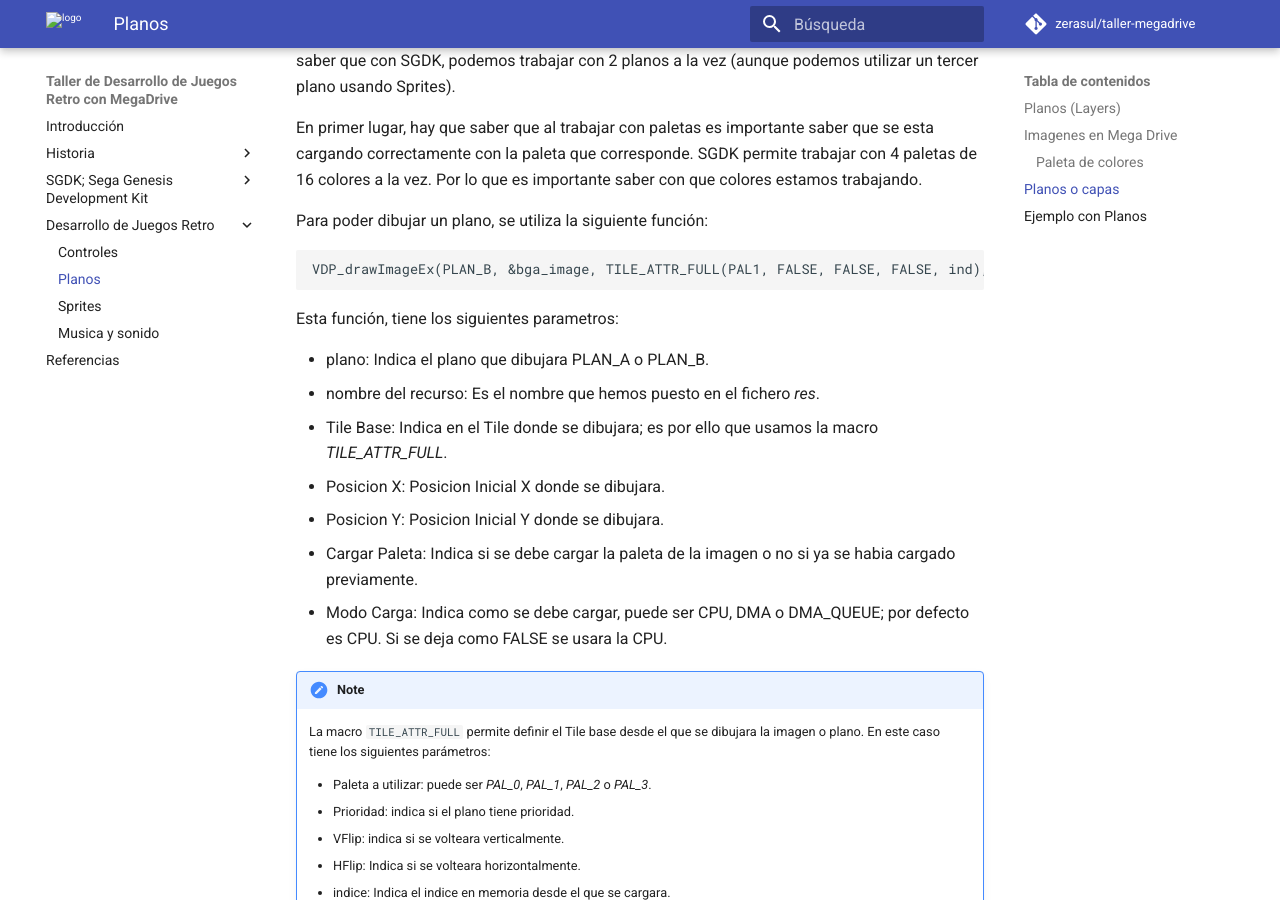
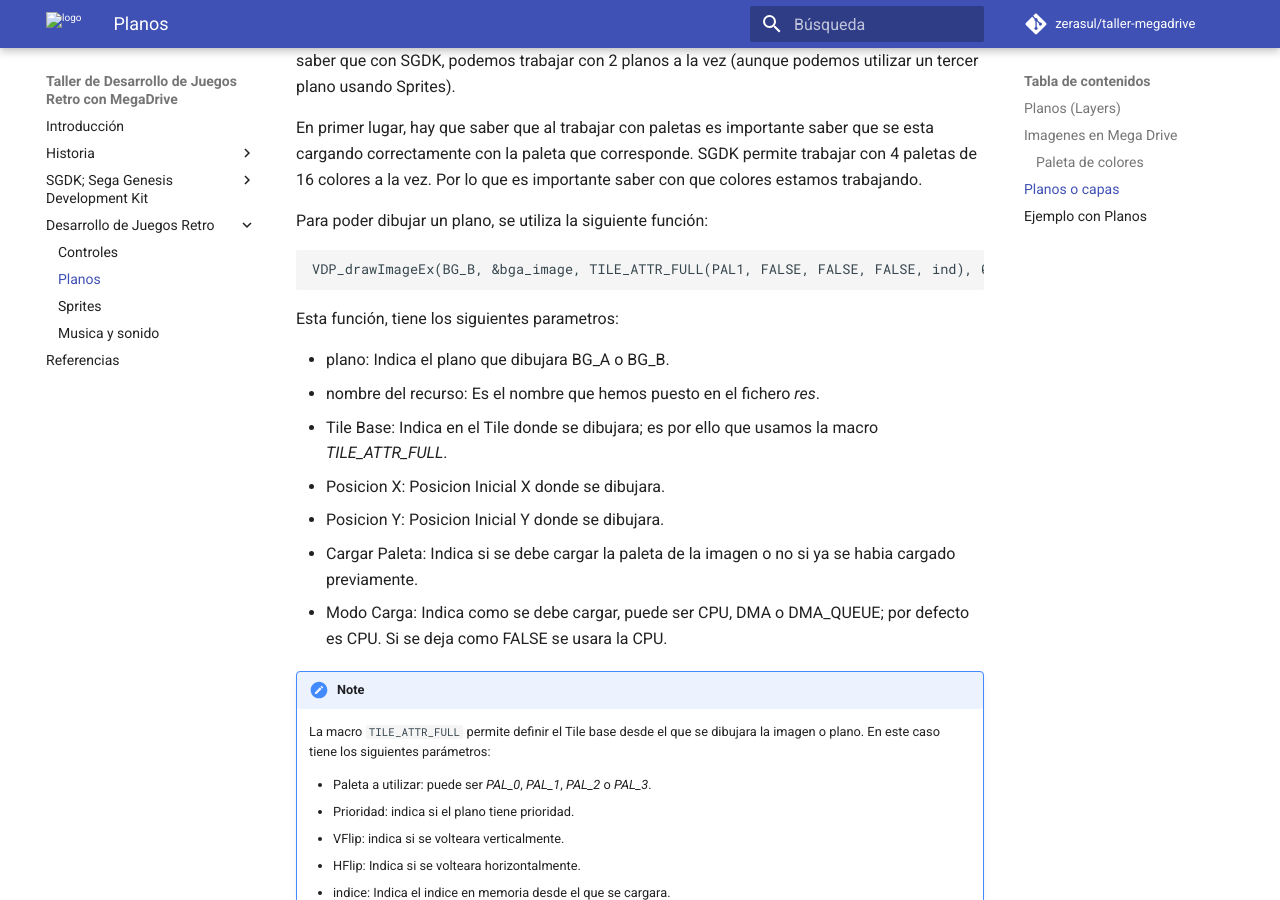
Before and after one commit to zerasul/taller-megadrive, an MkDocs documentation site: the page built from docs/devretro/planes.md, in a window 1280 px wide and 900 px high, scrolled down 1794 px. Built offline with MkDocs 1.6.1 and Material for MkDocs 9.7.7, drawn with Linux system fonts in a browser that asks for light colours; comment, search, counter and statistics services are not loaded.

Commit message:
arreglando errores typo

````diff
--- a/docs/devretro/planes.md
+++ b/docs/devretro/planes.md
@@ -52,12 +52,12 @@ En primer lugar, hay que saber que al trabajar con paletas es importante saber q
 Para poder dibujar un plano, se utiliza la siguiente función:
 
 ```
-VDP_drawImageEx(PLAN_B, &bga_image, TILE_ATTR_FULL(PAL1, FALSE, FALSE, FALSE, ind), 0, 0, FALSE, TRUE);
+VDP_drawImageEx(BG_B, &bga_image, TILE_ATTR_FULL(PAL1, FALSE, FALSE, FALSE, ind), 0, 0, FALSE, TRUE);
 ```
 
 Esta función, tiene los siguientes parametros:
 
-* plano: Indica el plano que dibujara PLAN_A o PLAN_B.
+* plano: Indica el plano que dibujara BG_A o BG_B.
 * nombre del recurso: Es el nombre que hemos puesto en el fichero _res_.
 * Tile Base: Indica en el Tile donde se dibujara; es por ello que usamos la macro _TILE_ATTR_FULL_.
 * Posicion X: Posicion Inicial X donde se dibujara.
@@ -144,6 +144,7 @@ int main()
     }
 }
 ```
+
 !!! note
     Es posible que los usuarios con GENDEV falle la compilacion; esto es debido la la actualizacion de SGDK a la version 1.50. Cambiad en el ejemplo ```BG_A``` por ```PLAN_A``` y ```BG_B``` por ```PLAN_B```.
 
````
